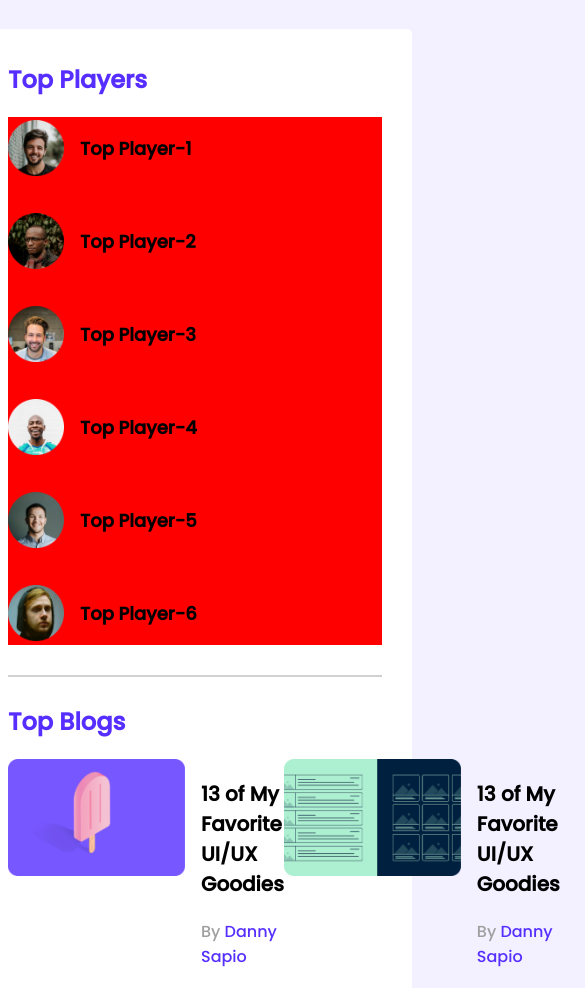
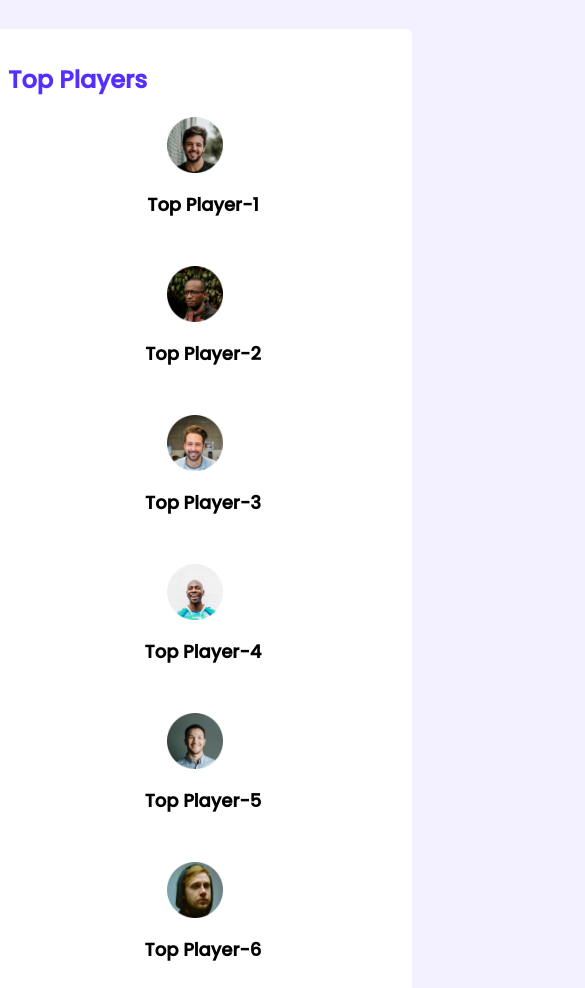
Before and after one commit to Habibur-Habib/leader-board-css3, a plain HTML site: page index.html in a window 390 px wide. Shown: the top 988 px of the page, 585 px wide, since content can reach past the window. Drawn offline with Linux system fonts and the light colour scheme.

Commit message:
disply flex player section

```diff
--- a/styles/style.css
+++ b/styles/style.css
@@ -124,7 +124,12 @@ Media Queries
         width: 100%;
     }
     .players{
-        background-color: red;
         grid-template-columns: repeat(1, 1fr);
     }
+    .player{
+        flex-direction: column;
+    }
+    .blog, .courses{
+        display: none;
+    }
 }
```
